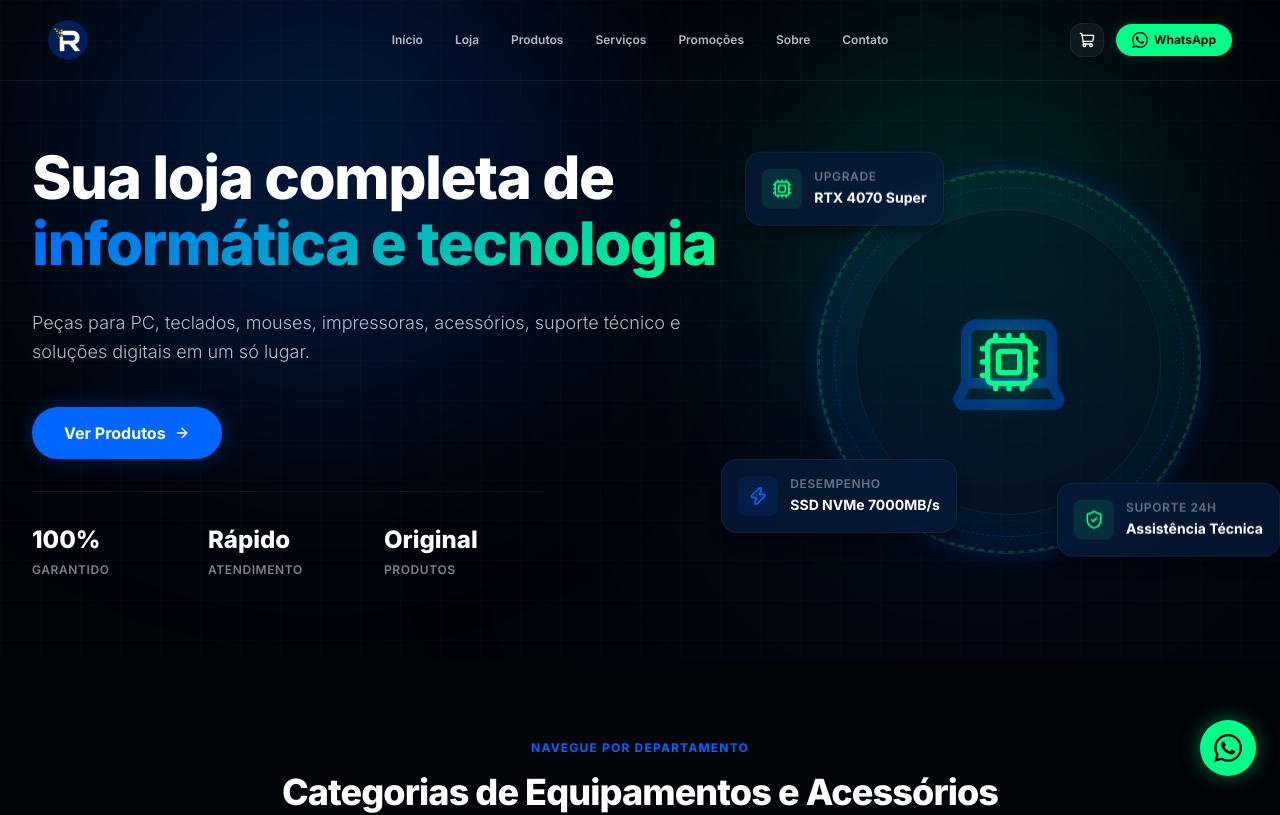
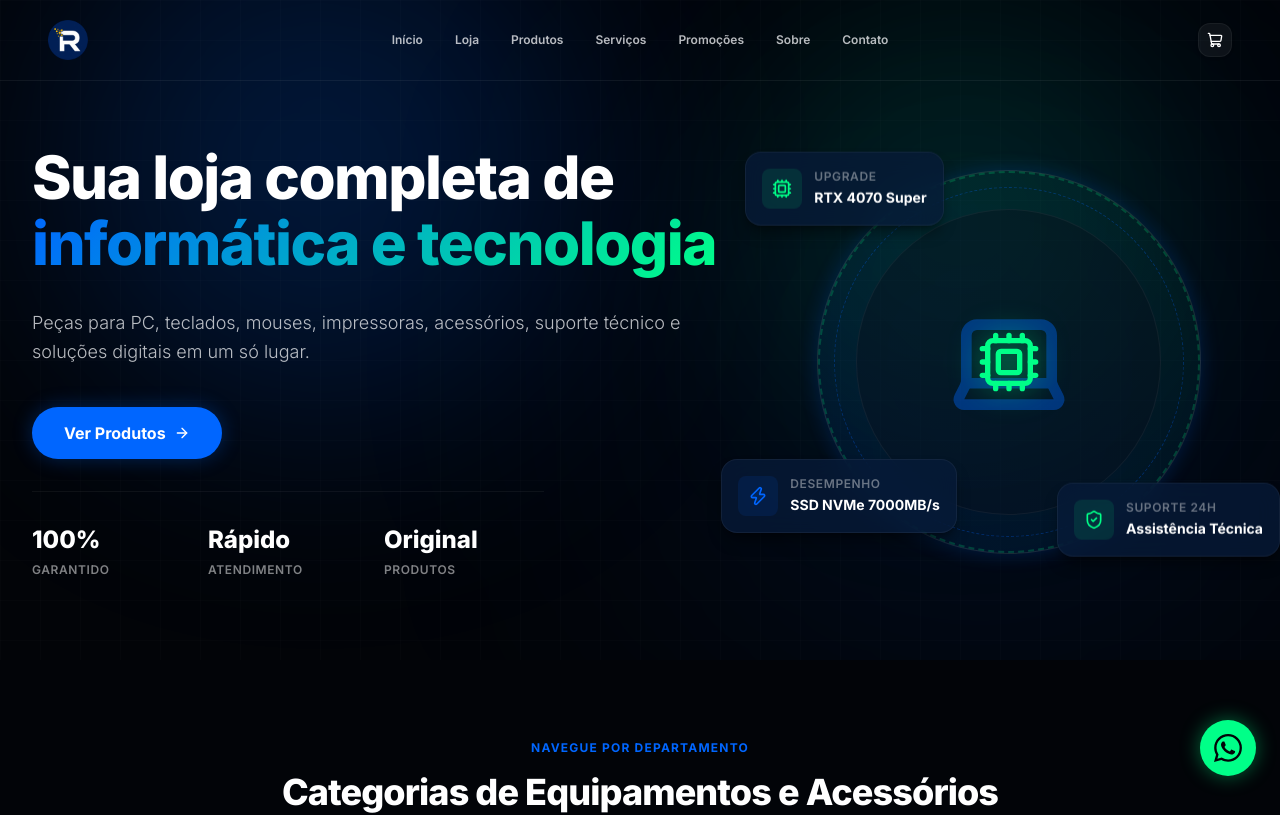
Before and after one commit to Automize-LTDA/reinaldoinformatica, a React (Vite) app: page / in a window 1280 px wide. Shown: the top 815 px of the page. Built offline with nearby package versions, Linux system fonts and the light colour scheme.

Commit message:
feat: remover botao whatsapp da navbar

```diff
--- a/src/components/Header.tsx
+++ b/src/components/Header.tsx
@@ -150,16 +150,7 @@ export const Header: React.FC<HeaderProps> = ({
                 )}
               </button>
 
-              {/* WhatsApp CTA Button */}
-              <a
-                href="https://wa.me/5581999374666?text=Ol%C3%A1%2C%20vim%20pelo%20site%20da%20Reinaldo%20Inform%C3%A1tica%20e%20gostaria%20de%20saber%20mais%20sobre%20produtos%20e%20servi%C3%A7os."
-                target="_blank"
-                rel="noopener noreferrer"
-                className="hidden sm:flex items-center gap-1.5 bg-techGreen hover:bg-[#00e577] text-techBlack font-bold py-2 px-4 rounded-full text-xs shadow-[0_0_12px_rgba(0,255,136,0.15)] hover:shadow-[0_0_18px_rgba(0,255,136,0.3)] transition-all duration-300"
-              >
-                <WhatsAppIcon className="w-4 h-4 fill-techBlack" />
-                <span>WhatsApp</span>
-              </a>
+
 
               {/* Mobile Menu Button */}
               <button
@@ -216,18 +207,7 @@ export const Header: React.FC<HeaderProps> = ({
                 </nav>
               </div>
 
-              {/* Mobile CTA */}
-              <div>
-                <a
-                  href="https://wa.me/5581999374666?text=Ol%C3%A1%2C%20vim%20pelo%20site%20da%20Reinaldo%20Inform%C3%A1tica%20e%20gostaria%20de%20saber%20mais%20sobre%20produtos%20e%20servi%C3%A7os."
-                  target="_blank"
-                  rel="noopener noreferrer"
-                  className="flex items-center justify-center gap-2 w-full bg-techGreen text-techBlack font-bold py-3 rounded-xl text-sm shadow-[0_0_15px_rgba(0,255,136,0.2)]"
-                >
-                  <WhatsAppIcon className="w-4 h-4 fill-techBlack" />
-                  <span>WhatsApp</span>
-                </a>
-              </div>
+
             </motion.div>
           </>
         )}
```
